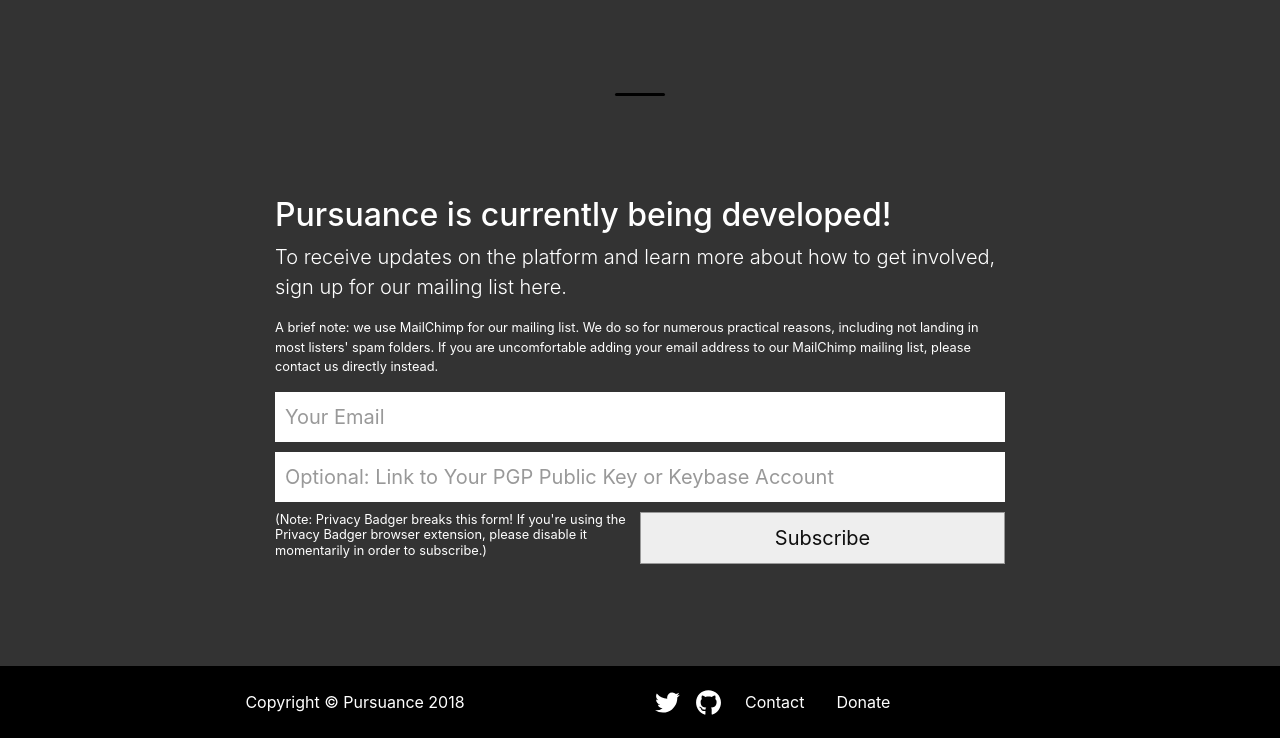
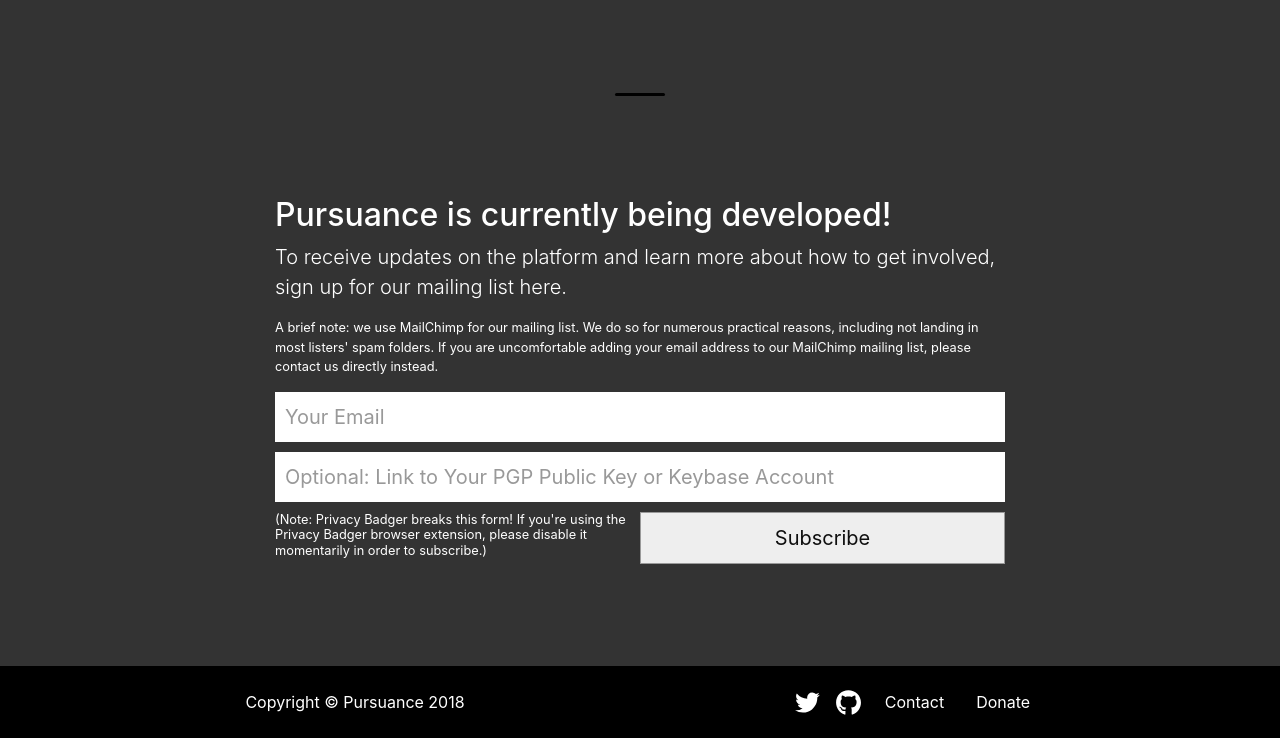
Before and after one commit to PursuanceProject/website, a website with bundled scripts: page index.html in a window 1280 px wide. Shown: the part 1782-2520 px from the top of the page. Built offline with nearby package versions, Linux system fonts and the light colour scheme.

```diff
--- a/index.html
+++ b/index.html
@@ -159,7 +159,7 @@
             <p>Copyright © Pursuance 2018</p>
           </div>
           <div class="col-sm-6 pr-3">
-            <ul class="navbar-nav ml-auto playnice">
+            <ul class="navbar-nav flex-center playnice">
               <li class="nav-item pr-3 align-self-center">
                 <a class="js-scroll-trigger" href="https://twitter.com/PursuanceProj"><img src="images/twitter.svg" style="width:25px;height:25px;"></a>
               </li>
```
